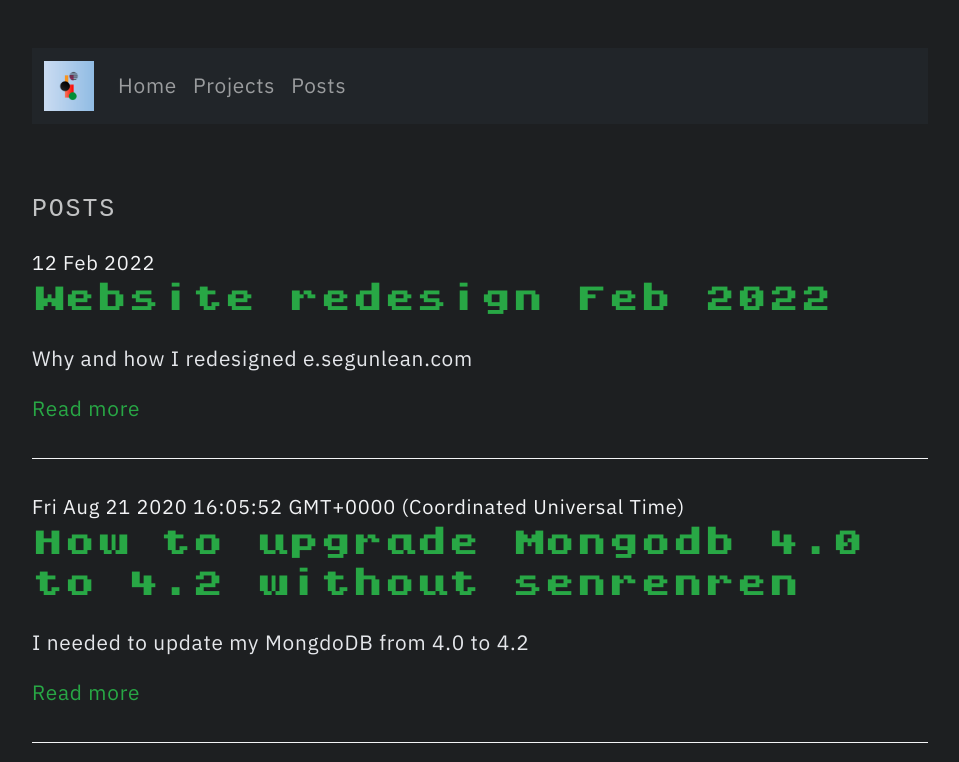
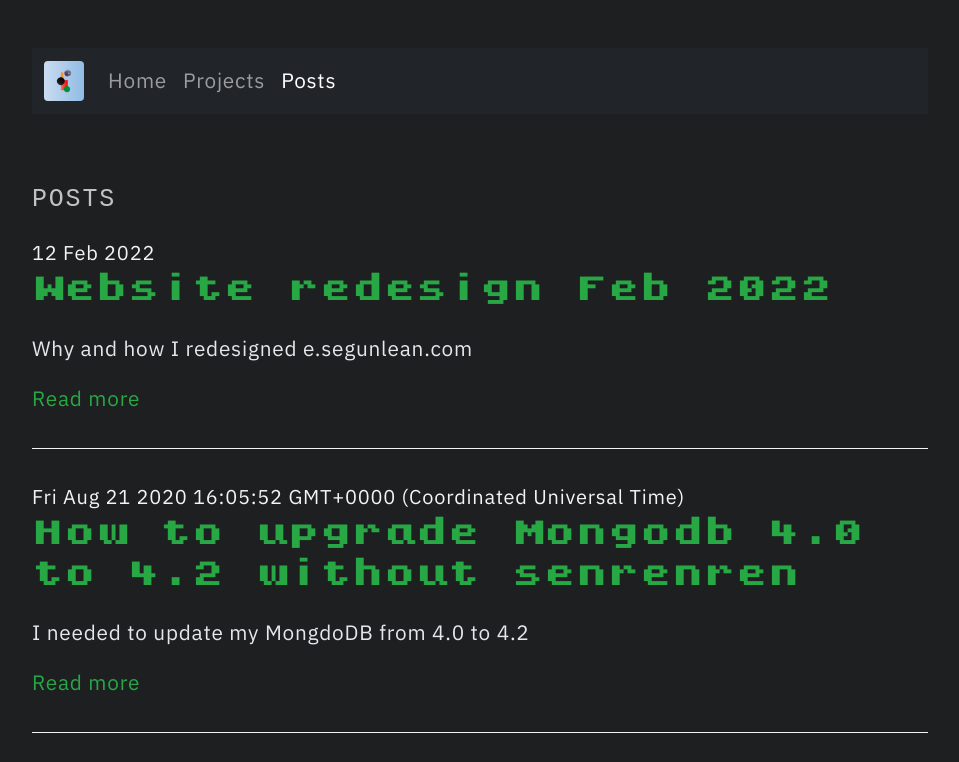
Before and after one commit to LeanKhan/leankhan.github.io, an Astro site: page /posts in a window 1280 px wide. Shown: the top 762 px of the page, without its empty margins (160-1119 px from the left). Built offline with nearby package versions, Linux system fonts and the light colour scheme; Astro itself is replaced by a stand-in of ours; some packages are replaced by stand-ins of ours.

Commit message:
fix active link in navbar

```diff
--- a/src/components/BaseHeader.astro
+++ b/src/components/BaseHeader.astro
@@ -6,7 +6,7 @@ const currentPath = pathname.slice(1); // remove the first "/"
 <nav class="navbar navbar-expand-lg navbar-dark bg-dark">
       <div class="container">
         <a class="navbar-brand" href="/">
-          <img src="/assets/images/abstract-leankhan-logo-small.png" width="50px" />
+          <img src="/assets/images/abstract-leankhan-logo-small.png" width="40px" style="border-radius: 4px;" />
         </a>
         <button class="navbar-toggler" id="base-navbar-toggle" type="button" data-bs-toggle="collapse" data-bs-target="#navbarContent" aria-controls="navbarContent" aria-expanded="false" aria-label="Toggle navigation">
           <span class="navbar-toggler-icon"></span>
@@ -18,10 +18,10 @@ const currentPath = pathname.slice(1); // remove the first "/"
               <a class={`nav-link ${currentPath === "" ? "active" : ""}`} href="/">Home</a>
             </li>
             <li class="nav-item">
-              <a class={`nav-link ${currentPath === "" ? "projects" : ""}`} href="/projects">Projects</a>
+              <a class={`nav-link ${currentPath === "projects" ? "active" : ""}`} href="/projects">Projects</a>
             </li>
             <li class="nav-item">
-              <a class={`nav-link ${currentPath === "" ? "posts" : ""}`} href="/posts">Posts</a>
+              <a class={`nav-link ${currentPath === "posts" ? "active" : ""}`} href="/posts">Posts</a>
             </li>
           </ul>
           <!-- <form class="form-inline my-2 my-md-0">
```
